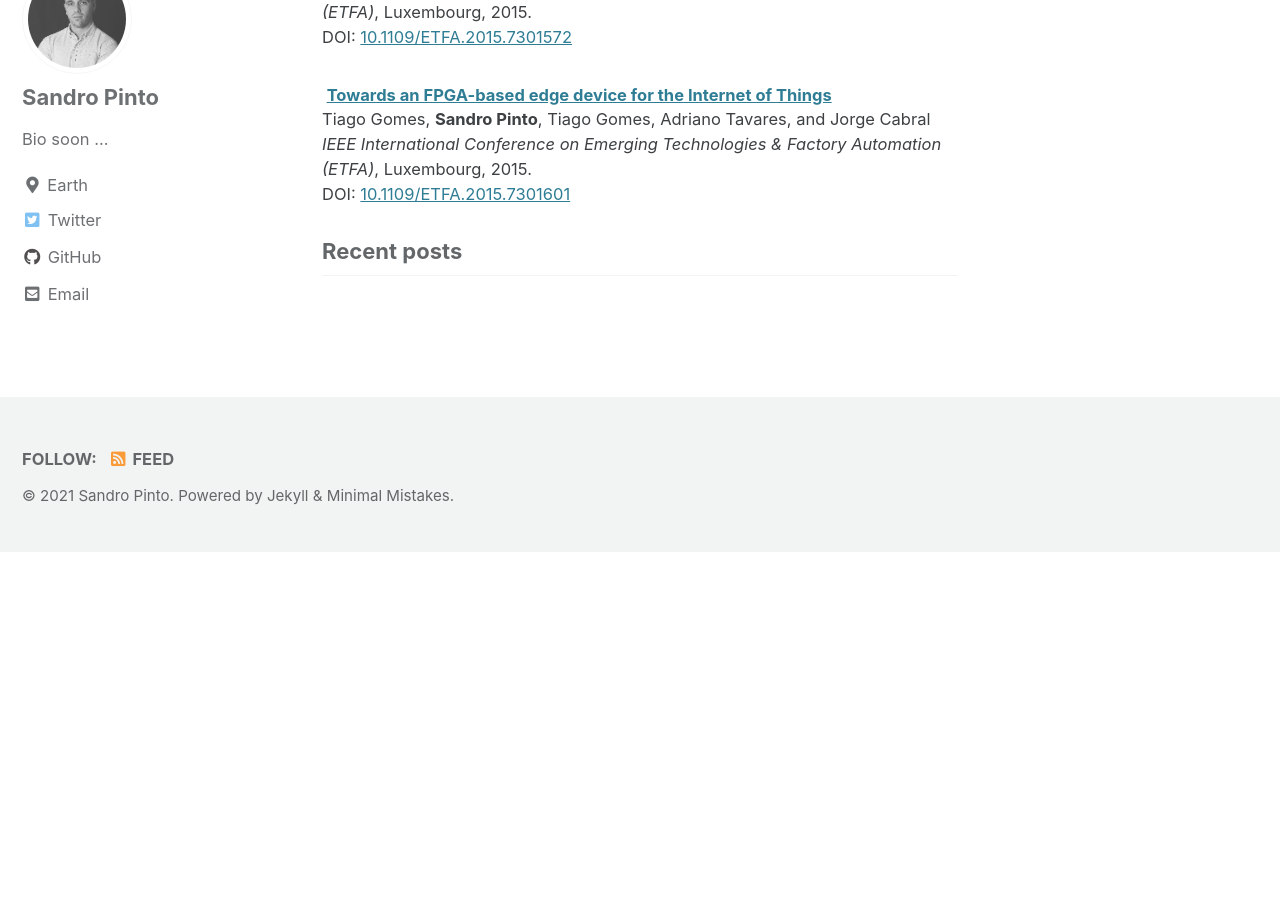
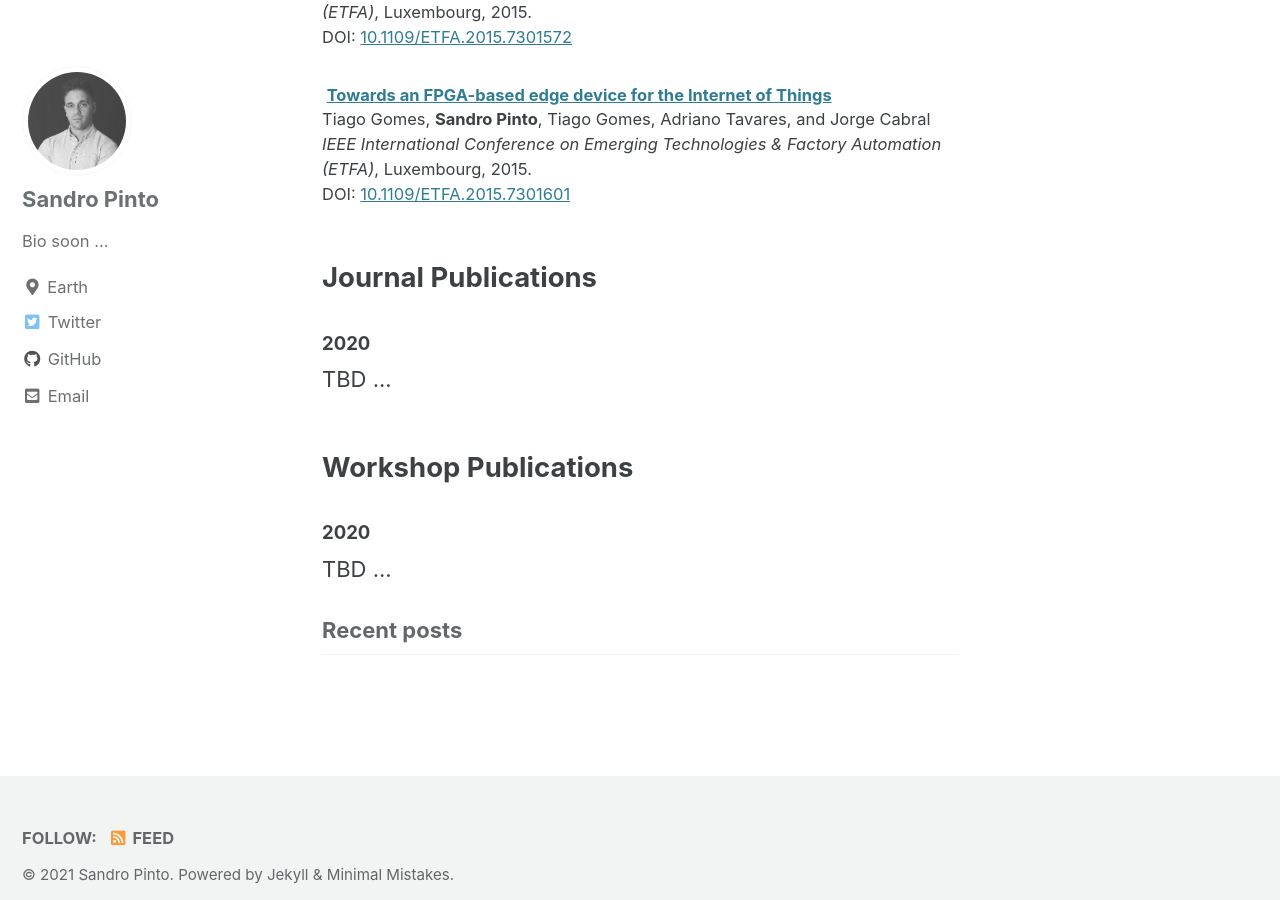
Before and after one commit to sandro2pinto/sandro2pinto.github.io, a Jekyll site: the page built from index.html, in a window 1280 px wide and 900 px high, scrolled down 4357 px. Built offline with Jekyll 4.4.1, drawn with Linux system fonts in a browser that asks for light colours; cached includes are drawn as plain includes; the list of posts is cut into pages by our own code; before the commit the page ends 4909 px from its top, so only the background shows below that.

Commit message:
Add Journal and Workshop Publications entries

```diff
--- a/index.html
+++ b/index.html
@@ -267,3 +267,19 @@
         Luxembourg, 2015.
     <br /> DOI: <a href="https://doi.org/10.1109/ETFA.2015.7301601">10.1109/ETFA.2015.7301601</a>
 </div></td></small></tr>
+
+
+
+<h2 id="journal-pub">Journal Publications</h2>
+
+<small><h3 id="2020">2020</h3></small>
+
+TBD ...
+
+
+
+<h2 id="workshop-pub">Workshop Publications</h2>
+
+<small><h3 id="2020">2020</h3></small>
+
+TBD ...
```
